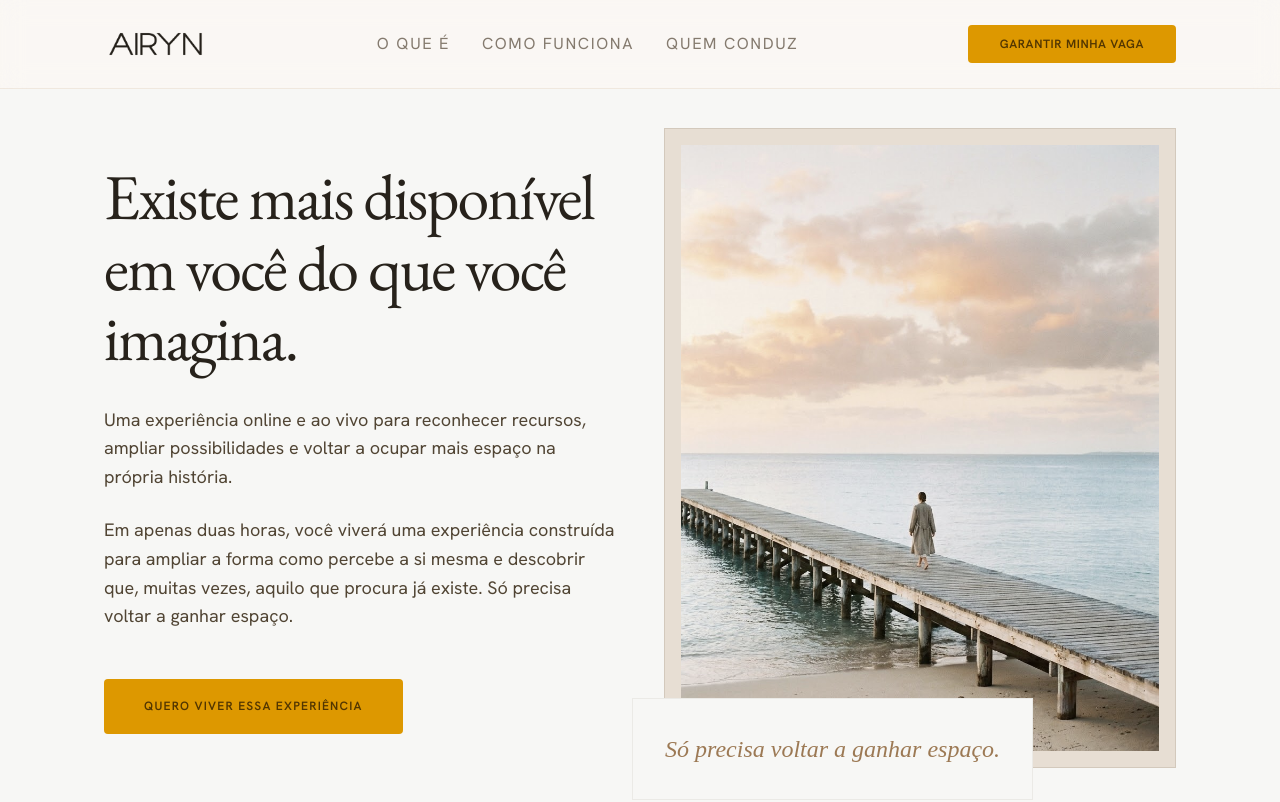
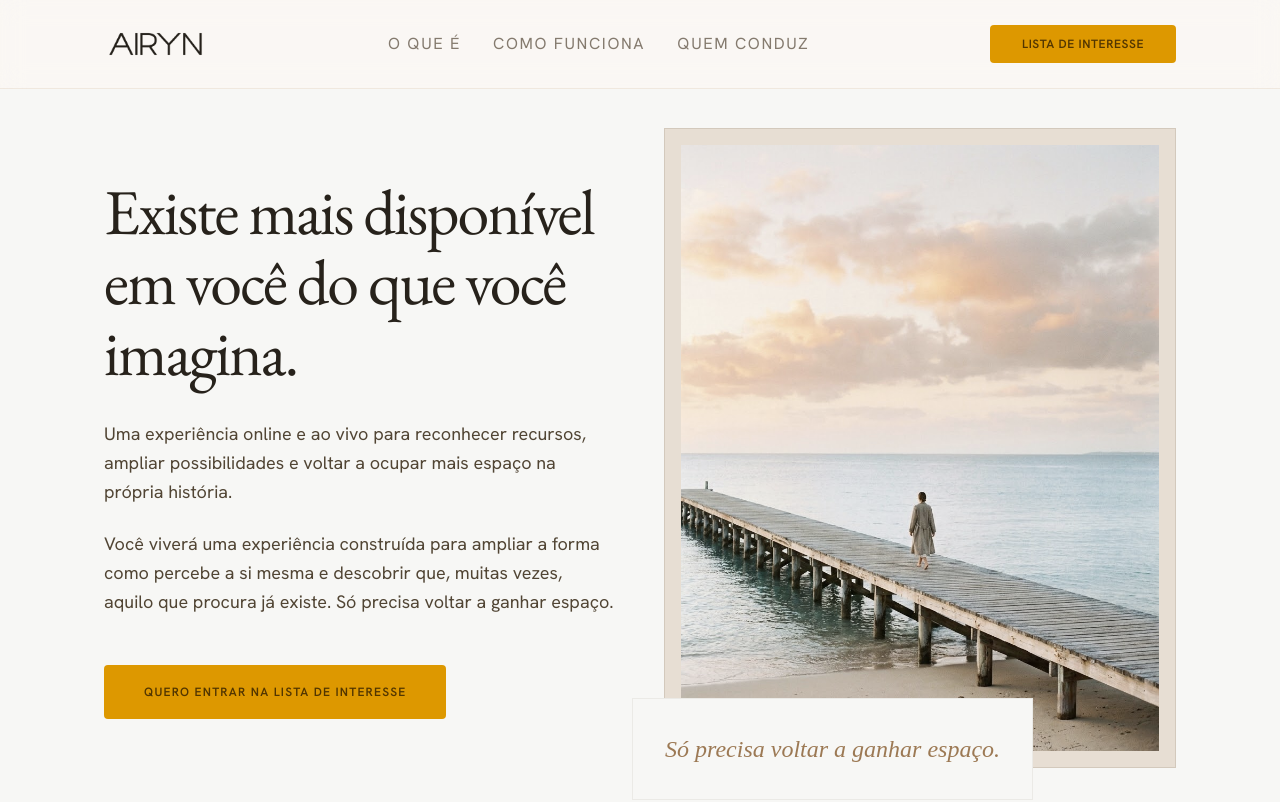
Before and after one commit to Eben-Studio/existe-mais, a React (Vite) app: page / in a window 1280 px wide. Shown: the top 802 px of the page. Built offline with nearby package versions, Linux system fonts and the light colour scheme; a web font is replaced by a local one.

Commit message:
Adapta página para lista de interesse

```diff
--- a/src/components/landing/BeforeSection.tsx
+++ b/src/components/landing/BeforeSection.tsx
@@ -1,4 +1,4 @@
-import { BEFORE_ITEMS, WORKSHOP_DATE, WORKSHOP_TIME } from '../../data/landingContent'
+import { BEFORE_ITEMS } from '../../data/landingContent'
 import { Reveal } from '../ui/Reveal'
 
 export function BeforeSection() {
@@ -10,27 +10,25 @@ export function BeforeSection() {
             Antes de nos encontrarmos
           </h2>
 
-          <div className="mb-6 grid grid-cols-1 gap-4 sm:grid-cols-2">
-            <div className="border border-outline-variant/30 bg-ice p-8 text-center">
-              <span className="material-symbols-outlined mb-4 block text-3xl text-leather">
-                calendar_month
-              </span>
-              <p className="mb-2 font-label-caps text-label-caps uppercase tracking-widest text-leather">
-                Data
-              </p>
-              <p className="font-headline-md text-headline-md text-charcoal">{WORKSHOP_DATE}</p>
-            </div>
-
-            <div className="border border-outline-variant/30 bg-ice p-8 text-center">
-              <span className="material-symbols-outlined mb-4 block text-3xl text-leather">
-                schedule
-              </span>
-              <p className="mb-2 font-label-caps text-label-caps uppercase tracking-widest text-leather">
-                Horário
-              </p>
-              <p className="font-headline-md text-headline-md text-charcoal">{WORKSHOP_TIME}</p>
-              <p className="font-body-md text-body-md text-on-surface-variant">Duração: 2 horas</p>
-            </div>
+          <div className="mb-6 border border-outline-variant/30 bg-ice p-8 text-center">
+            <span className="material-symbols-outlined mb-4 block text-3xl text-leather">
+              notifications_active
+            </span>
+            <p className="mb-2 font-label-caps text-label-caps uppercase tracking-widest text-leather">
+              Lista de interesse aberta
+            </p>
+            <p className="mb-4 font-headline-md text-headline-md text-charcoal">
+              Em breve, novas datas.
+            </p>
+            <p className="font-body-md text-body-md text-on-surface-variant">
+              Entre na lista de interesse para receber informações sobre as próximas turmas.
+            </p>
+            <a
+              href="#pricing"
+              className="mt-6 inline-block font-label-caps text-label-caps uppercase tracking-widest text-primary underline underline-offset-4"
+            >
+              Quero entrar na lista
+            </a>
           </div>
 
           <div className="grid grid-cols-1 gap-3 sm:grid-cols-2">
--- a/src/components/landing/ExistMoreSection.tsx
+++ b/src/components/landing/ExistMoreSection.tsx
@@ -33,7 +33,7 @@ export function ExistMoreSection() {
               className="mt-8 inline-block rounded bg-primary-container px-10 py-5 font-label-caps text-label-caps uppercase tracking-widest text-on-primary-container transition-all duration-300 hover:-translate-y-1 hover:shadow-soft"
               href="#pricing"
             >
-              Quero reservar minha vaga
+              Quero entrar na lista de interesse
             </a>
           </div>
         </Reveal>
--- a/src/components/landing/ExperienceSection.tsx
+++ b/src/components/landing/ExperienceSection.tsx
@@ -17,7 +17,7 @@ export function ExperienceSection() {
               O Existe Mais foi desenhado para ampliar a forma como você percebe a si mesma.
             </p>
             <p>
-              Ao longo de aproximadamente duas horas, você viverá experiências que combinam
+              Durante o workshop, você viverá experiências que combinam
               reflexão, imaginação, criatividade e diálogo.
             </p>
             <p>
--- a/src/components/landing/HeroSection.tsx
+++ b/src/components/landing/HeroSection.tsx
@@ -14,7 +14,7 @@ export function HeroSection() {
             voltar a ocupar mais espaço na própria história.
           </p>
           <p className="mb-12 max-w-lg font-body-lg text-body-lg text-on-surface-variant">
-            Em apenas duas horas, você viverá uma experiência construída para ampliar a forma como
+            Você viverá uma experiência construída para ampliar a forma como
             percebe a si mesma e descobrir que, muitas vezes, aquilo que procura já existe. Só
             precisa voltar a ganhar espaço.
           </p>
@@ -22,7 +22,7 @@ export function HeroSection() {
             className="inline-block rounded bg-primary-container px-10 py-5 font-label-caps text-label-caps uppercase tracking-widest text-on-primary-container transition-all duration-300 hover:-translate-y-1 hover:shadow-soft"
             href="#pricing"
           >
-            Quero viver essa experiência
+            Quero entrar na lista de interesse
           </a>
         </Reveal>
 
--- a/src/components/landing/PricingSection.tsx
+++ b/src/components/landing/PricingSection.tsx
@@ -1,3 +1,4 @@
+import { INTEREST_LIST_URL } from '../../data/landingContent'
 import { Reveal } from '../ui/Reveal'
 
 export function PricingSection() {
@@ -12,38 +13,32 @@ export function PricingSection() {
             A pergunta é: quanto desse &lsquo;mais&rsquo; tem encontrado espaço na sua vida?
           </p>
           <p className="mx-auto mb-12 max-w-2xl font-body-lg text-body-lg text-on-surface-variant">
-            Espero que, ao final dessas duas horas, você volte para a sua rotina não como alguém
+            Espero que, ao final dessa experiência, você volte para a sua rotina não como alguém
             diferente, mas enxergando possibilidades que já estavam aí.
           </p>
 
-          <div className="relative inline-block border border-outline/20 bg-surface p-12 md:p-20">
-            <div className="absolute -top-6 left-1/2 -translate-x-1/2 rounded-full bg-leather px-6 py-1 font-label-caps text-label-caps uppercase text-surface">
-              Investimento
+          <div className="relative mx-auto max-w-2xl border border-outline/20 bg-surface px-6 py-12 sm:px-12 md:p-20">
+            <div className="absolute -top-4 left-1/2 -translate-x-1/2 whitespace-nowrap rounded-full bg-leather px-6 py-2 font-label-caps text-label-caps uppercase text-surface">
+              Lista de interesse
             </div>
 
-            <div className="mb-8 flex items-baseline justify-center gap-2">
-              <span className="font-body-lg text-charcoal/60">R$</span>
-              <span className="font-headline-md text-7xl">47</span>
-              <span className="font-body-md text-charcoal/60">,00</span>
-            </div>
+            <h3 className="mb-6 font-headline-md text-headline-md text-charcoal">
+              Em breve, novas datas.
+            </h3>
 
-            <p className="mx-auto mb-12 max-w-sm font-body-md text-on-surface-variant">
-              Acesso ao workshop ao vivo
+            <p className="mx-auto mb-10 max-w-sm font-body-md text-body-md text-on-surface-variant">
+              Inscreva-se na lista de interesse para receber informações sobre as próximas turmas do Existe Mais.
             </p>
 
-            <button
-              type="button"
-              onClick={() => {
-                window.location.href = 'https://wa.me/5511955589880?text=Gostaria%20de%20participar%20do%20workshop%20Existe%20Mais.'
-              }}
-              className="w-full bg-primary-container px-12 py-6 font-label-caps text-label-caps uppercase tracking-widest text-on-primary-container shadow-soft transition-all duration-300 hover:scale-105"
+            <a
+              href={INTEREST_LIST_URL}
+              className="inline-block w-full bg-primary-container px-6 py-6 font-label-caps text-label-caps uppercase tracking-widest text-on-primary-container shadow-soft transition-all duration-300 hover:scale-105"
             >
-              Quero viver essa experiência
-            </button>
+              Quero entrar na lista de interesse
+            </a>
 
-            <p className="mt-8 flex items-center justify-center gap-2 text-label-caps uppercase tracking-widest text-leather opacity-60">
-              <span className="material-symbols-outlined text-sm">lock</span>
-              Pagamento Seguro
+            <p className="mt-6 font-body-md text-body-md text-on-surface-variant">
+              Fale conosco pelo WhatsApp para registrar seu interesse.
             </p>
           </div>
         </Reveal>
--- a/src/components/landing/TopNavBar.tsx
+++ b/src/components/landing/TopNavBar.tsx
@@ -31,10 +31,10 @@ export function TopNavBar() {
         </div>
 
         <a
-          className="rounded-lg bg-primary-container px-8 py-3 font-label-caps text-label-caps uppercase text-on-primary-container transition-transform duration-200 hover:scale-95"
+          className="rounded-lg bg-primary-container px-4 py-3 font-label-caps text-label-caps uppercase text-on-primary-container transition-transform duration-200 hover:scale-95 sm:px-8"
           href="#pricing"
         >
-          Garantir minha vaga
+          Lista de interesse
         </a>
       </div>
     </nav>
```
